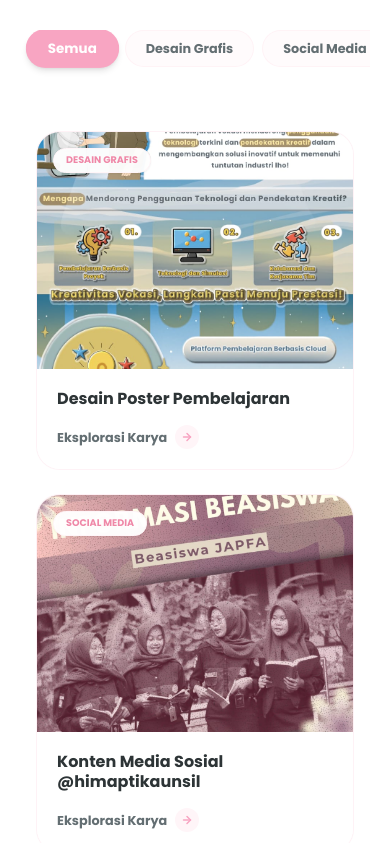
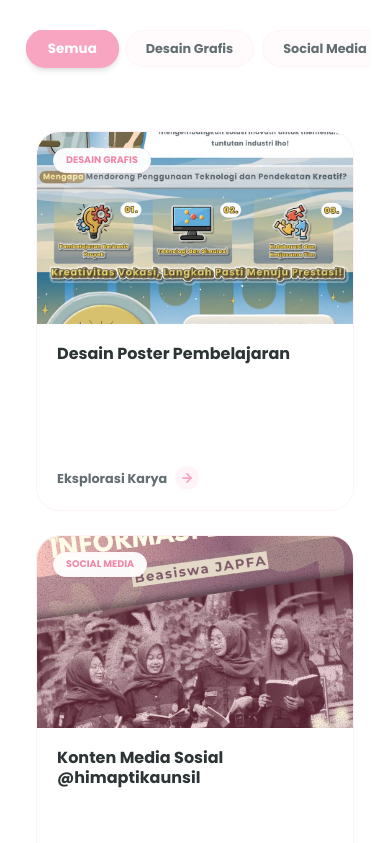
Before and after one commit to jmlabdlnsr/porto-dini, a Vue app: page / in a window 390 px wide. Shown: the part 6461-7304 px from the top of the page. Built offline with nearby package versions, Linux system fonts and the light colour scheme.

Commit message:
style: remove manual grid css and let tailwind handle portfolio responsiveness

```diff
--- a/src/components/PortfolioSection.vue
+++ b/src/components/PortfolioSection.vue
@@ -26,20 +26,32 @@
         <div
           v-for="item in filteredItems"
           :key="item.title"
-          class="relative rounded-[24px] md:rounded-[28px] bg-white border border-primary-pink/15 overflow-hidden transition-all duration-300 group hover:shadow-soft-hover hover:border-primary-pink w-full"
+          class="group relative flex flex-col h-full min-h-[380px] md:min-h-[420px] bg-white rounded-[24px] md:rounded-[28px] border border-primary-pink/15 overflow-hidden transition-all duration-300 hover:shadow-soft-hover hover:border-primary-pink"
         >
-          <div class="flex flex-col h-full">
-            <div class="relative w-full aspect-[4/3] overflow-hidden">
-              <img :src="item.image" :alt="item.title" class="w-full h-full object-cover transition-transform duration-500 group-hover:scale-110" loading="lazy">
-              <div class="absolute top-4 left-4 bg-white/95 backdrop-blur-md px-3 py-1 rounded-full text-[0.6rem] md:text-[0.65rem] font-extrabold text-deep-pink uppercase z-10 shadow-sm border border-soft-pink">{{ item.category }}</div>
+          <div class="relative w-full h-48 md:h-56 lg:h-60 overflow-hidden bg-ultra-soft shrink-0">
+            <img
+              :src="item.image"
+              :alt="item.title"
+              class="w-full h-full object-cover transition-transform duration-700 ease-in-out group-hover:scale-110"
+              loading="lazy"
+            >
+            <div class="absolute top-4 left-4 bg-white/95 backdrop-blur-md px-3 py-1 rounded-full text-[0.6rem] md:text-[0.65rem] font-extrabold text-deep-pink uppercase z-10 shadow-sm border border-soft-pink">
+              {{ item.category }}
             </div>
-            <div class="p-5 md:p-6 bg-white flex flex-col flex-grow">
-              <h3 class="text-base md:text-lg font-extrabold text-text-dark mb-4 leading-tight group-hover:text-primary-pink transition-colors">{{ item.title }}</h3>
-              <div class="mt-auto flex items-center gap-2 text-[0.8rem] md:text-[0.85rem] font-bold text-text-light group-hover:text-primary-pink transition-all">
-                <span>Eksplorasi Karya</span>
-                <div class="flex items-center justify-center w-6 h-6 md:w-7 md:h-7 rounded-full bg-soft-pink text-primary-pink group-hover:bg-primary-pink group-hover:text-white transition-all">
-                  <svg xmlns="http://www.w3.org/2000/svg" width="12" height="12" md:width="14" md:height="14" viewBox="0 0 24 24" fill="none" stroke="currentColor" stroke-width="3" stroke-linecap="round" stroke-linejoin="round"><line x1="5" y1="12" x2="19" y2="12"></line><polyline points="12 5 19 12 12 19"></polyline></svg>
-                </div>
+          </div>
+
+          <div class="p-5 md:p-6 flex flex-col flex-grow bg-white">
+            <h3 class="text-base md:text-lg font-extrabold text-text-dark mb-4 leading-tight group-hover:text-primary-pink transition-colors">
+              {{ item.title }}
+            </h3>
+
+            <div class="mt-auto flex items-center gap-2 text-[0.8rem] md:text-[0.85rem] font-bold text-text-light group-hover:text-primary-pink transition-all">
+              <span>Eksplorasi Karya</span>
+              <div class="flex items-center justify-center w-6 h-6 md:w-7 md:h-7 rounded-full bg-soft-pink text-primary-pink group-hover:bg-primary-pink group-hover:text-white transition-all transform group-hover:translate-x-1">
+                <svg xmlns="http://www.w3.org/2000/svg" width="14" height="14" viewBox="0 0 24 24" fill="none" stroke="currentColor" stroke-width="3" stroke-linecap="round" stroke-linejoin="round">
+                  <line x1="5" y1="12" x2="19" y2="12"></line>
+                  <polyline points="12 5 19 12 12 19"></polyline>
+                </svg>
               </div>
             </div>
           </div>
```
